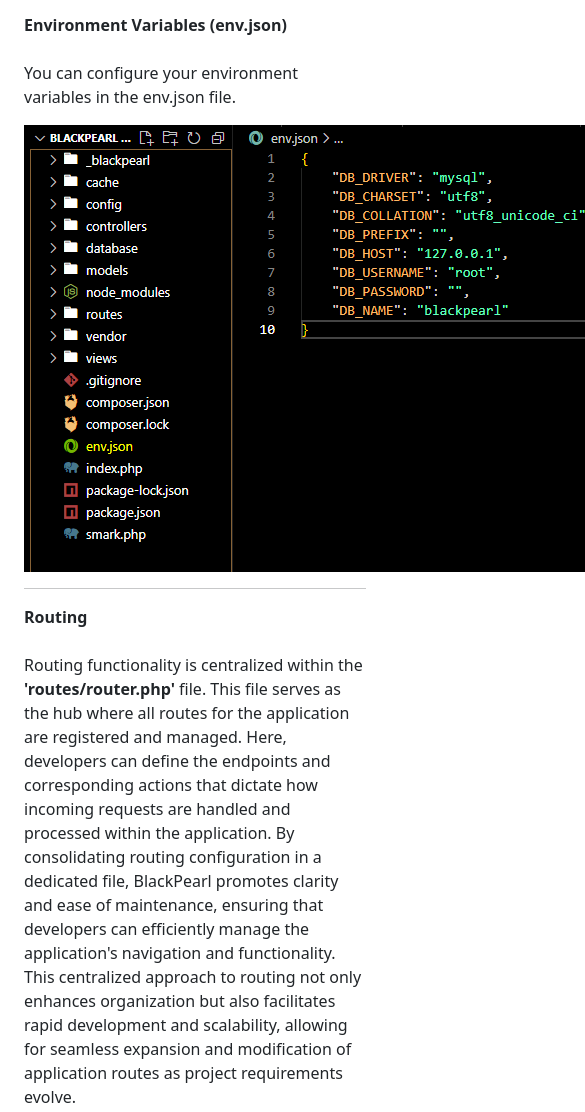
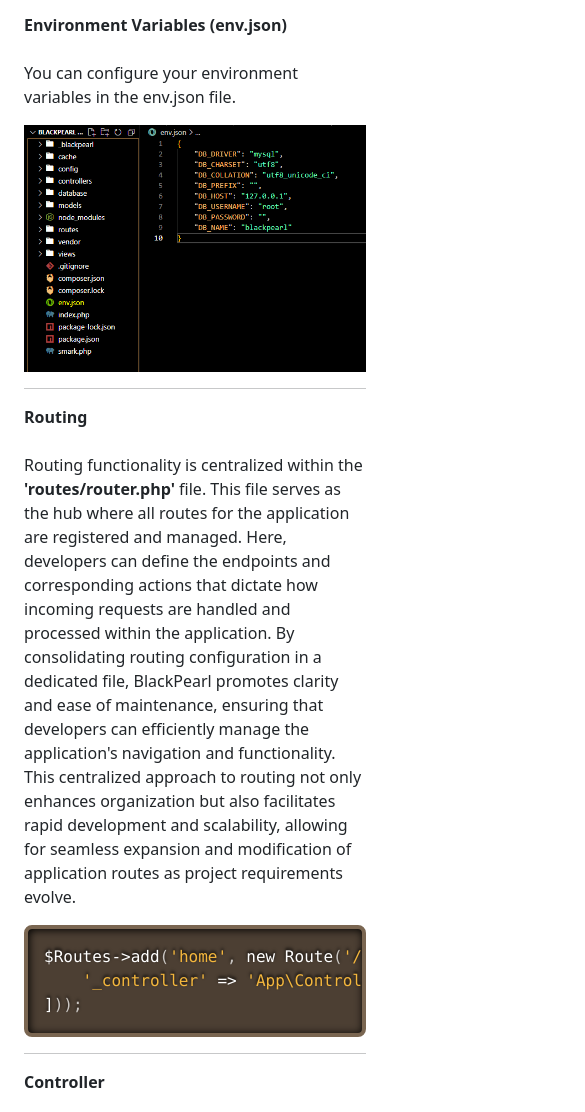
Before and after one commit to mjespelita/mjblackpearl, a plain HTML site: page index.html in a window 390 px wide. Shown: the part 800-1912 px from the top of the page, 585 px wide, since content can reach past the window. Drawn offline with Linux system fonts and the light colour scheme.

Commit message:
image responsive

```diff
--- a/index.html
+++ b/index.html
@@ -60,7 +60,7 @@
                         <p>
                             You can configure your environment variables in the env.json file.
                         </p>
-                        <img src="./img/1.PNG" alt="">
+                        <img src="./img/1.PNG" class="image" alt="">
 
                         <hr>
                         <b id="env">Routing</b> <br> <br>
--- a/style.css
+++ b/style.css
@@ -45,3 +45,9 @@
 .yellow {
     color: rgb(255, 255, 80);
 }
+
+@media(max-width: 500px) {
+    .image {
+        width: 100%;
+    }
+}
```
